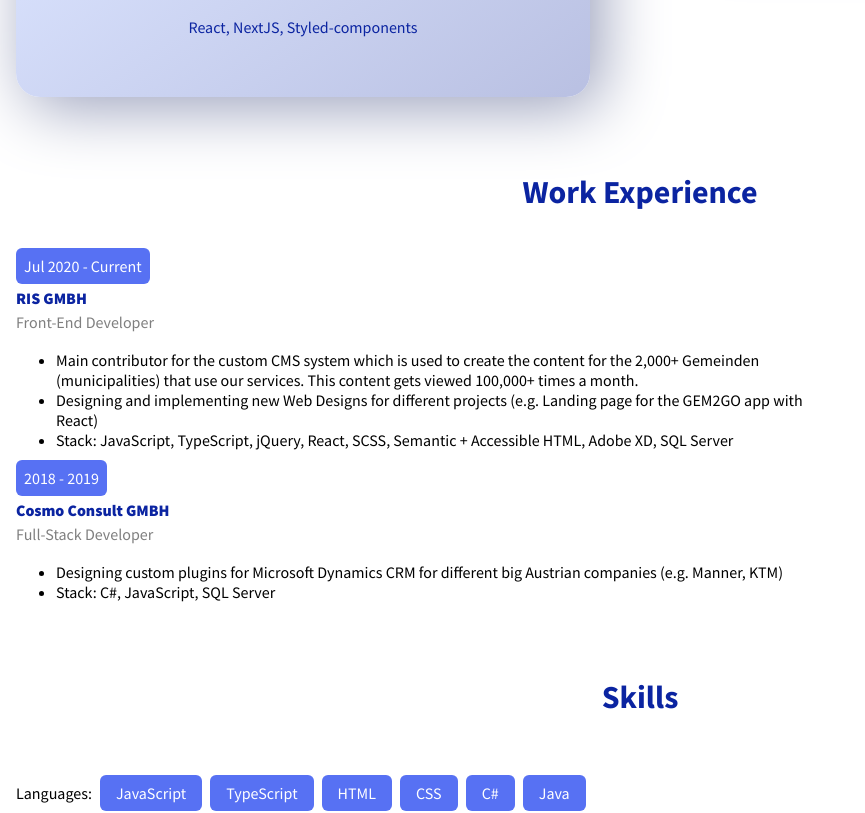
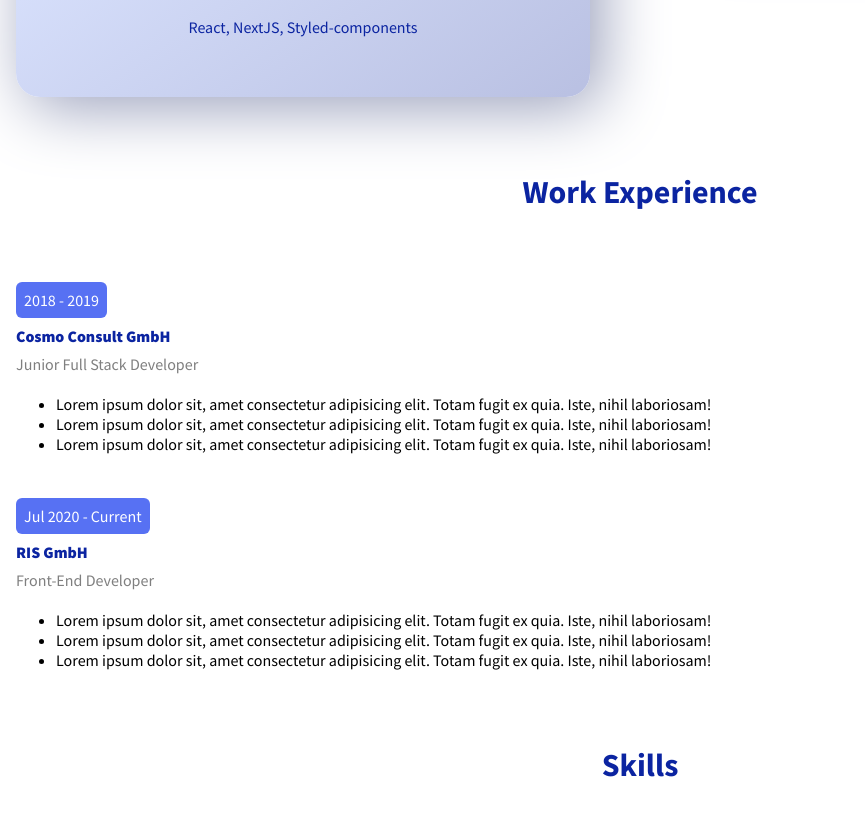
Before and after one commit to jjozic/jj-portfolio-2021, a Next.js app: page / in a window 1280 px wide. Shown: the part 1006-1819 px from the top of the page, without its empty margins (0-865 px from the left). Built offline with nearby package versions, Linux system fonts and the light colour scheme.

Commit message:
added experiences to data and loaded it in with getStaticProps, added mapping logic to Experience component and fixed some styling and naming

```diff
--- a/components/Experience/index.jsx
+++ b/components/Experience/index.jsx
@@ -1,40 +1,23 @@
 import styles from "@/styles/Experience.module.scss";
 
-export default function Experience() {
+export default function Experience({ data }) {
   return (
     <section>
       <h2 className="heading">Work Experience</h2>
-      <div className={styles.experience}>
-        <div className={styles.expHeader}>
-          <div className={styles.date}>Jul 2020 - Current</div>
-          <div className={styles.name}>RIS GMBH</div>
-          <div className={styles.role}>Front-End Developer</div>
+      {data?.map((experience, index) => (
+        <div key={index} className={styles.experience}>
+          <div className={styles.expHeader}>
+            <div className={styles.duration}>{experience.duration}</div>
+            <div className={styles.name}>{experience.name}</div>
+            <div className={styles.role}>{experience.role}</div>
+          </div>
+          <ul className={styles.expDescription}>
+            {experience?.points?.map((point, index) => (
+              <li key={index}>{point.content}</li>
+            ))}
+          </ul>
         </div>
-        <ul className={styles.expDescription}>
-          <li>
-            Main contributor for the custom CMS system which is used to create the content for the 2,000+ Gemeinden
-            (municipalities) that use our services. This content gets viewed 100,000+ times a month.
-          </li>
-          <li>
-            Designing and implementing new Web Designs for different projects (e.g. Landing page for the GEM2GO app with
-            React)
-          </li>
-          <li>Stack: JavaScript, TypeScript, jQuery, React, SCSS, Semantic + Accessible HTML, Adobe XD, SQL Server</li>
-        </ul>
-      </div>
-      <div className={styles.experience}>
-        <div className={styles.expHeader}>
-          <div className={styles.date}>2018 - 2019</div>
-          <div className={styles.name}>Cosmo Consult GMBH</div>
-          <div className={styles.role}>Full-Stack Developer</div>
-        </div>
-        <ul className={styles.expDescription}>
-          <li>
-            Designing custom plugins for Microsoft Dynamics CRM for different big Austrian companies (e.g. Manner, KTM){" "}
-          </li>
-          <li>Stack: C#, JavaScript, SQL Server</li>
-        </ul>
-      </div>
+      ))}
     </section>
   );
 }
--- a/components/PageContent/index.jsx
+++ b/components/PageContent/index.jsx
@@ -5,12 +5,12 @@ import Experience from "@/components/Experience";
 import Contact from "@/components/Contact";
 import Skills from "@/components/Skills";
 
-const PageContent = ({projects}) => {
+const PageContent = ({projects, experiences}) => {
   return (
     <div className={styles.wrapper}>
       <Introduction />
-      <Projects projects={projects}/>
-      <Experience />
+      <Projects data={projects}/>
+      <Experience data={experiences}/>
       <Skills />
       {/* <Contact /> */}
     </div>
--- a/components/Projects/index.jsx
+++ b/components/Projects/index.jsx
@@ -4,18 +4,22 @@ import { FiGithub, FiGlobe } from "react-icons/fi";
 
 import styles from "@/styles/Projects.module.scss";
 
-export default function Projects({ projects }) {
+export default function Projects({ data }) {
   return (
     <section>
       <h2 className="heading">Personal Projects</h2>
       <div className={styles.wrapper}>
-        {projects.map((project, index) => (
+        {data.map((project, index) => (
           <article key={index}>
             <h3>{project.title}</h3>
             <div>{project.description}</div>
             <div className={styles.links}>
-              <ExternalLink link={project.github}><FiGithub className={styles.icon}/></ExternalLink>
-              <ExternalLink link={project.website}><FiGlobe className={styles.icon}/></ExternalLink>
+              <ExternalLink link={project.github}>
+                <FiGithub className={styles.icon} />
+              </ExternalLink>
+              <ExternalLink link={project.website}>
+                <FiGlobe className={styles.icon} />
+              </ExternalLink>
             </div>
           </article>
         ))}
--- a/data/data.js
+++ b/data/data.js
@@ -1,19 +1,54 @@
-export const project = [{
-    "title": "Weekend League Tracker",
-    "image": "https://picsum.photos/200/300/?blur",
-    "description": "React, Styled-components",
-    "github": "https://github.com/jjozic",
-    "website": "https://github.com/jjozic"
+export const projects = [{
+    title: "Weekend League Tracker",
+    image: "https://picsum.photos/200/300/?blur",
+    description: "React, Styled-components",
+    github: "https://github.com/jjozic",
+    website: "https://github.com/jjozic"
 }, {
-    "title": "Memento Mori",
-    "image": "https://picsum.photos/200/300/?blur",
-    "description": "React, NextJS, Styled-components",
-    "github": "https://github.com/jjozic",
-    "website": "https://github.com/jjozic"
+    title: "Memento Mori",
+    image: "https://picsum.photos/200/300/?blur",
+    description: "React, NextJS, Styled-components",
+    github: "https://github.com/jjozic",
+    website: "https://github.com/jjozic"
 }, {
-    "title": "Dino Typer",
-    "image": "https://picsum.photos/200/300/?blur",
-    "description": "React, NextJS, Styled-components",
-    "github": "https://github.com/jjozic",
-    "website": "https://github.com/jjozic"
-}]
+    title: "Dino Typer",
+    image: "https://picsum.photos/200/300/?blur",
+    description: "React, NextJS, Styled-components",
+    github: "https://github.com/jjozic",
+    website: "https://github.com/jjozic"
+}];
+
+export const experiences = [{
+    duration: "2018 - 2019",
+    name: "Cosmo Consult GmbH",
+    role: "Junior Full Stack Developer",
+    points: [
+        {
+            content: "Lorem ipsum dolor sit, amet consectetur adipisicing elit. Totam fugit ex quia. Iste, nihil laboriosam! "
+        },
+        {
+            content: "Lorem ipsum dolor sit, amet consectetur adipisicing elit. Totam fugit ex quia. Iste, nihil laboriosam! "
+        },
+        {
+            content: "Lorem ipsum dolor sit, amet consectetur adipisicing elit. Totam fugit ex quia. Iste, nihil laboriosam! "
+        }
+    ],
+    stack: "JavaScript, C#"
+},
+{
+    duration: "Jul 2020 - Current",
+    name: "RIS GmbH",
+    role: "Front-End Developer",
+    points: [
+        {
+            content: "Lorem ipsum dolor sit, amet consectetur adipisicing elit. Totam fugit ex quia. Iste, nihil laboriosam! "
+        },
+        {
+            content: "Lorem ipsum dolor sit, amet consectetur adipisicing elit. Totam fugit ex quia. Iste, nihil laboriosam! "
+        },
+        {
+            content: "Lorem ipsum dolor sit, amet consectetur adipisicing elit. Totam fugit ex quia. Iste, nihil laboriosam!"
+        }
+    ],
+    stack: "JavaScript, React"
+},];
--- a/pages/index.js
+++ b/pages/index.js
@@ -5,9 +5,9 @@ import styles from '@/styles/Home.module.scss'
 import Navigation from '@/components/Navigation'
 import PageContent from '@/components/PageContent'
 import Footer from '@/components/Footer'
-import { project } from '../data/data'
+import { projects, experiences } from '../data/data'
 
-export default function Home({ projects }) {
+export default function Home({ projects, experiences }) {
   return (
     <>
       <Head>
@@ -16,7 +16,7 @@ export default function Home({ projects }) {
         <link rel="icon" href="/favicon.ico" />
       </Head>
       <Navigation />
-      <PageContent projects={projects}/>
+      <PageContent projects={projects} experiences={experiences}/>
 
       <Footer />
     </>
@@ -24,13 +24,11 @@ export default function Home({ projects }) {
 }
 
 export async function getStaticProps() {
-
-  if (!project) {
+  if (!projects) {
     return {
       projects: [
         {
           title: "Projects coming soon...",
-          // image: "https://picsum.photos/200/300/?blur",
           description: "",
         },
       ],
@@ -39,7 +37,8 @@ export async function getStaticProps() {
 
   return {
     props: {
-      projects: project,
+      projects,
+      experiences
     },
   };
 }
--- a/styles/Experience.module.scss
+++ b/styles/Experience.module.scss
@@ -1,10 +1,11 @@
 
 .experience {
     max-width: 100ch;
+    padding-top: 2rem;
 }
 
 .expHeader {
-    line-height: 1.5;
+    line-height: 1.75;
 }
 
 .role {
@@ -17,7 +18,7 @@
     margin-top: .5rem;
 }
 
-.date{
+.duration{
     color: white;
     background-color: var(--primary);
     display: inline;
```
